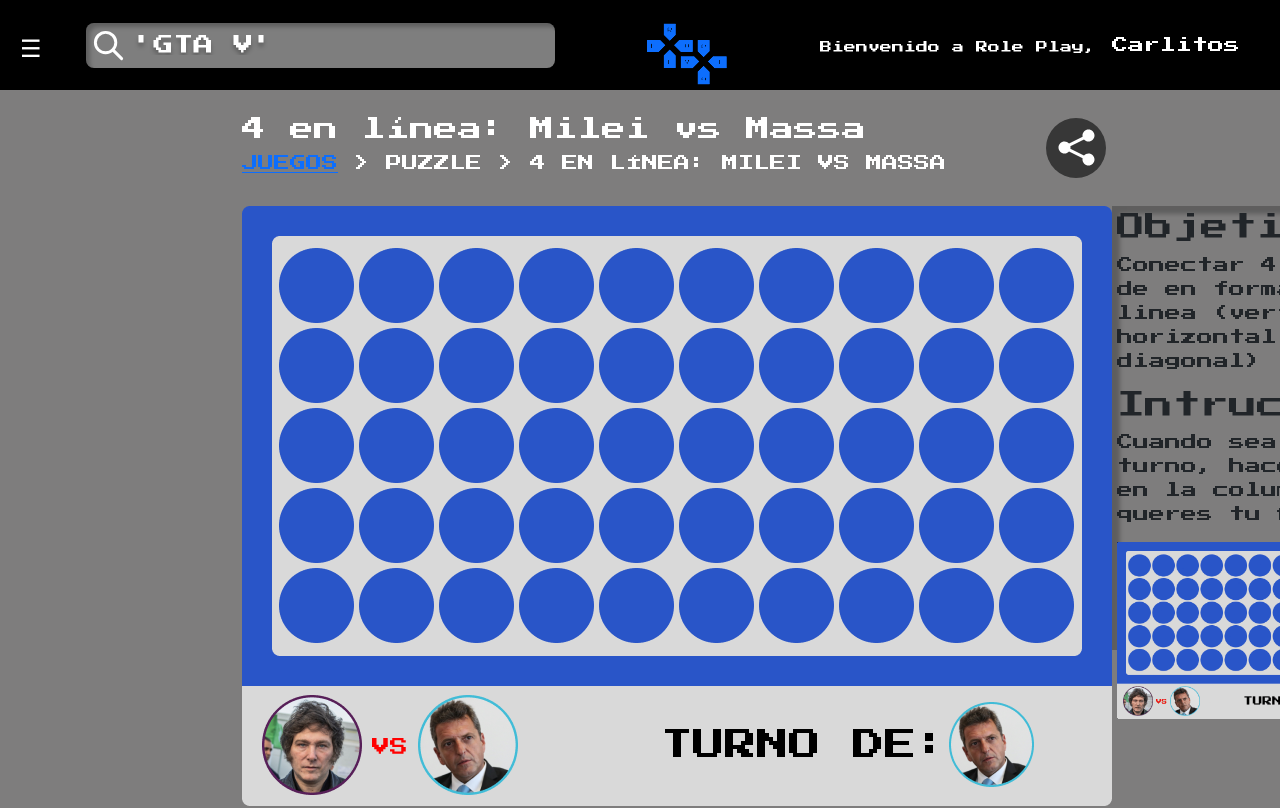
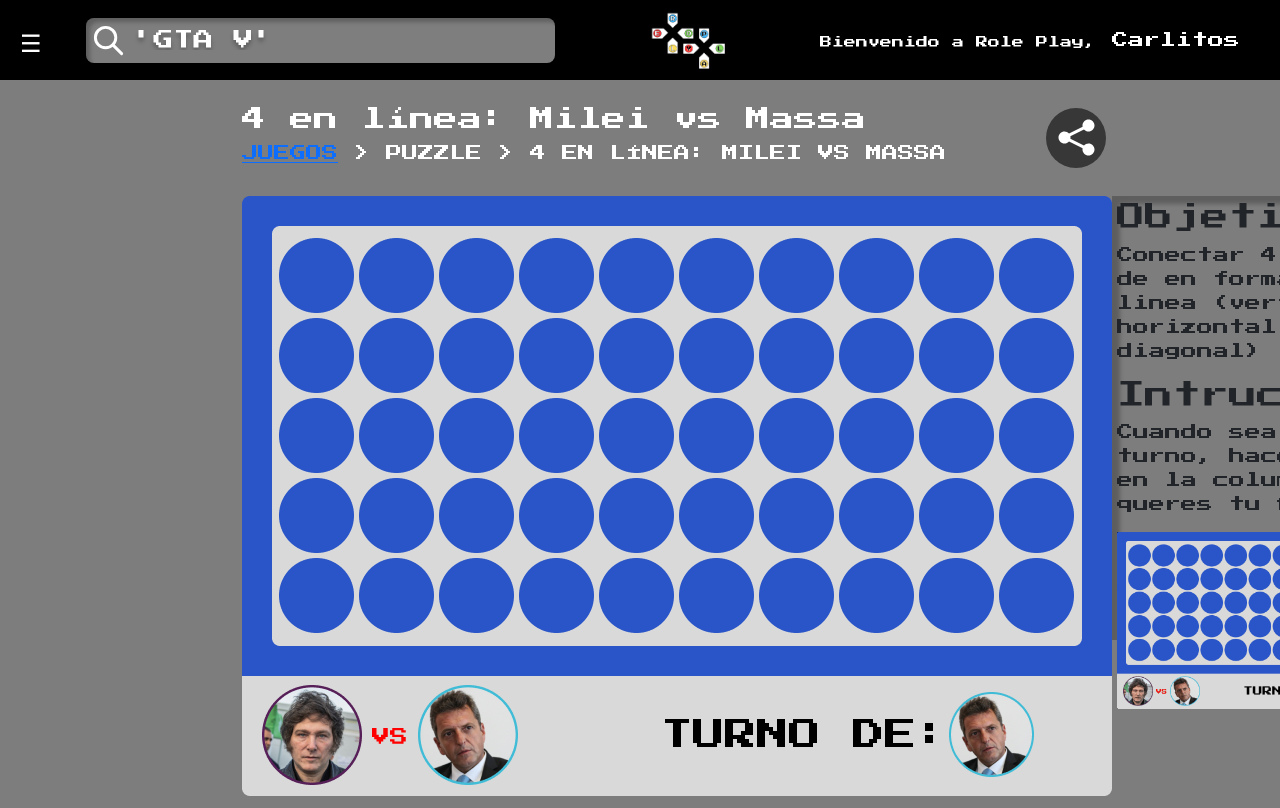
Before and after one commit to RodrigoGorostiague/Tpe-Interfases-Tudai2023, an Angular app in the folder Tpe-RolePLay/: page /4-en-linea in a window 1280 px wide. Shown: the top 808 px of the page. Built offline with nearby package versions, Linux system fonts and the light colour scheme; sample sign-in values are in the browser's storage.

Commit message:
Fix logo en el header

```diff
--- a/Tpe-RolePLay/src/app/shared/components/header/header.component.html
+++ b/Tpe-RolePLay/src/app/shared/components/header/header.component.html
@@ -7,7 +7,7 @@
       <input type="text" class="search-input" placeholder="'GTA V'">
     </section>
   </div>
-  <a href="/home"><i class="icon-group-7 home-link" style="font-size: 60px;"></i></a>
+  <a href="/home"><img src="assets/images/Logo.png" style="width: 75px;"></a>
   <div class="right">
     <span class="user-name"><span style="font-size: 12px;">Bienvenido a Role Play,</span> Carlitos</span>
   </div>
```
